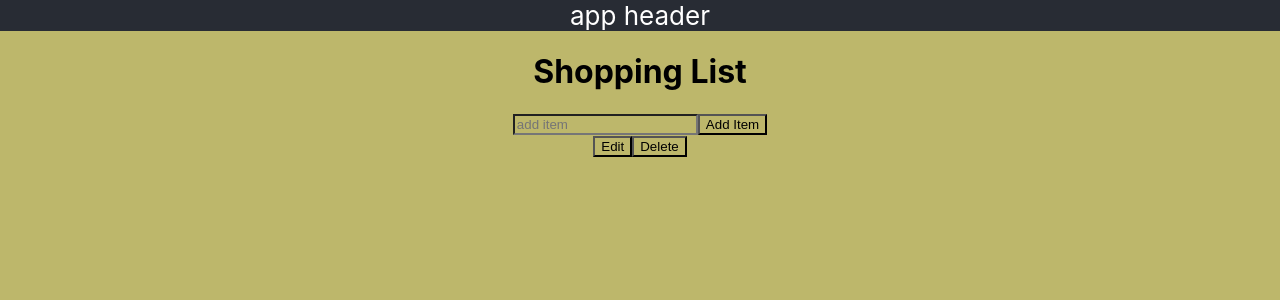
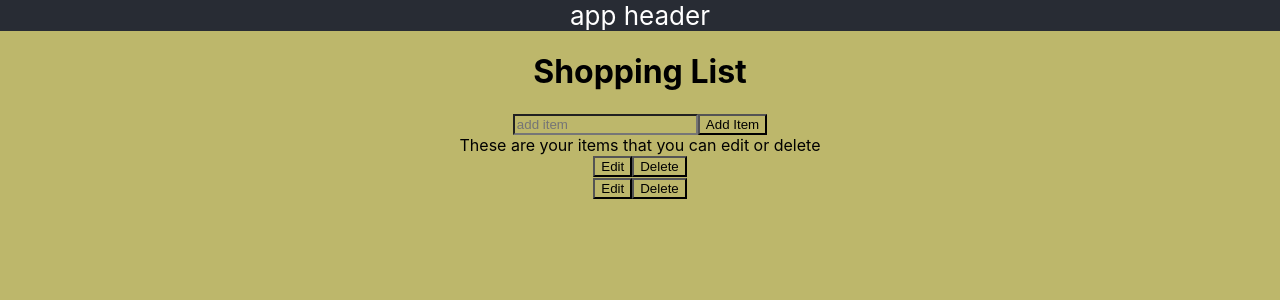
Before and after one commit to Gcrowder93/shoppinglist214, a React (Create React App) app: page / in a window 1280 px wide. Shown: the top 300 px of the page. Built offline with nearby package versions, Linux system fonts and the light colour scheme.

Commit message:
pulled edit and delete butotn into itemlist

```diff
--- a/src/Components/Edit/EditItems.js
+++ b/src/Components/Edit/EditItems.js
@@ -16,6 +16,12 @@ export default function EditItem({ onEditItem, onDeleteItem }) {
 
   return (
     <form onSubmit={handleSubmit}>
+      {/* <input
+        className="edititem"
+        placeholder="edit item"
+        value={newEditItem}
+        onChange={(e) => setEditItem(e.target.value)}
+      /> */}
       <button className="editbutton" type="submit" value={newEditItem}>
         Edit
       </button>
--- a/src/Components/List/ItemList.js
+++ b/src/Components/List/ItemList.js
@@ -2,7 +2,15 @@
 //map through items here
 
 import React from 'react';
+import EditItem from '../Edit/EditItems';
 
 export default function ItemList() {
-  return <div></div>;
+  return (
+    <div>
+      These are your items that you can edit or delete
+      <div>
+        <EditItem />
+      </div>
+    </div>
+  );
 }
--- a/src/Views/Home.js
+++ b/src/Views/Home.js
@@ -1,12 +1,12 @@
 import AddItem from '../Components/Add/AddItem';
 import EditItem from '../Components/Edit/EditItems';
-// import ItemList from '../Components/List/ItemList';
+import ItemList from '../Components/List/ItemList';
 
 const Home = () => {
   return (
     <div className="homediv">
       <AddItem />
-      {/* <ItemList /> */}
+      <ItemList />
       <EditItem />
     </div>
   );
```
Also changed, not shown: 1 other file (tests, documents, lock files or other folders).
